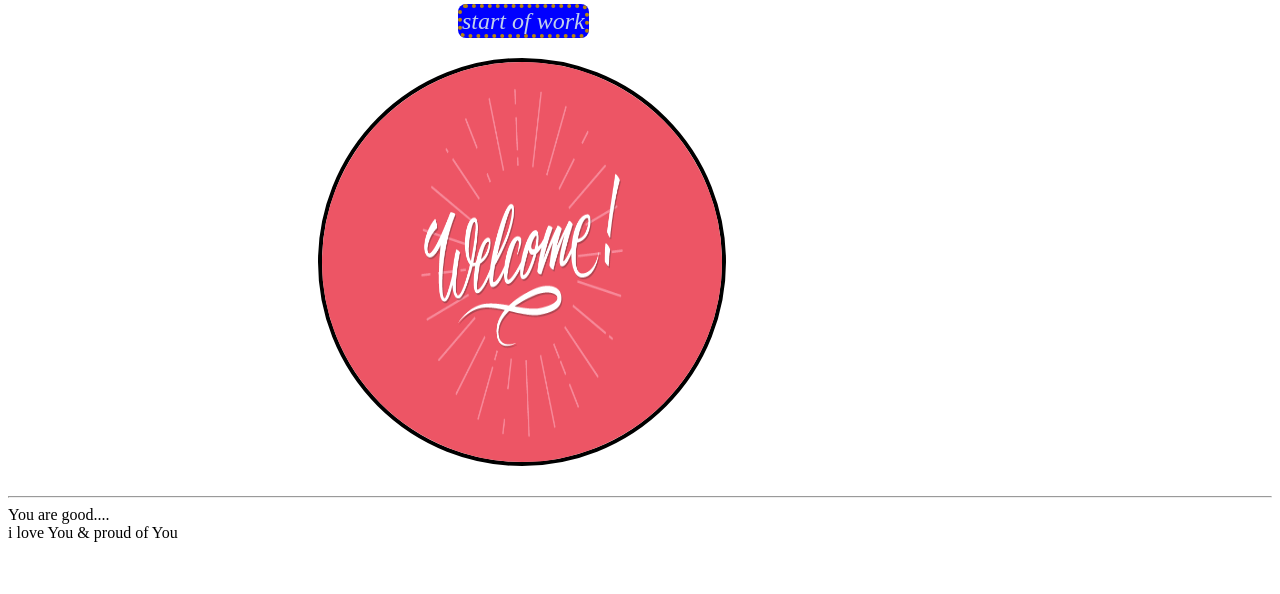
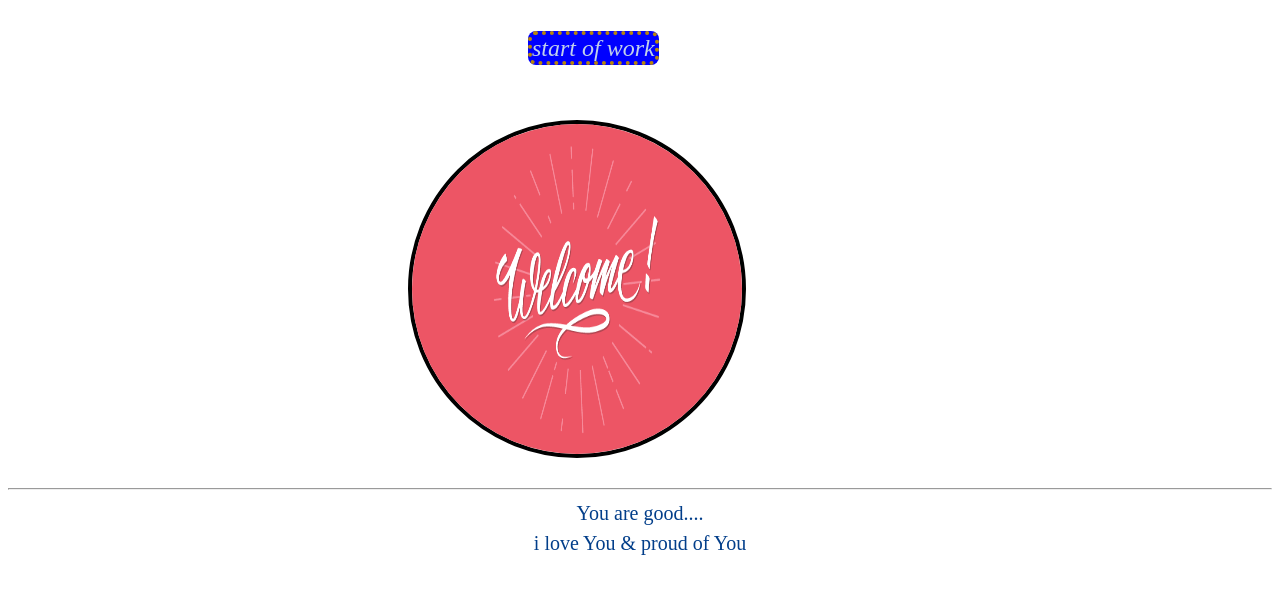
Before and after one commit to alirezadalvand/test1, a plain HTML site: page index.html in a window 1280 px wide. Drawn offline with Linux system fonts and the light colour scheme.

Commit message:
css update

```diff
--- a/style.css
+++ b/style.css
@@ -1,21 +1,48 @@
+.first{
+  margin: 35px;
+  margin-left: 520px;
+}
+
+
+
+
 .first .second{
     background-color: blue;
     color: rgb(193, 208, 235);
     font-style: oblique;
     border:dotted darkgoldenrod 4px;
     font-size: x-large;
-    margin: 450px;
+    /* margin: 450px; */
     text-align: center;
     width: 75%;
     border-radius: 8px;
 }
 
+
+.third{
+  margin-left: 400px;
+}
+
+
+
+
 .third img{
-    width: 400px;
-    height: 400px;
+    width: 330px;
+    height: 330px;
   border-radius: 100%;
   border: solid black 4px;
   text-align: center;
   margin-top: 5px;
-  margin-left: 310px;
+  /* margin-left: 310px; */
 }
+
+
+.text-part{
+  text-align: center;
+}
+
+.text{
+  line-height: 30px;
+  color: #023e8a;
+  font-size: 20px;
+}
```
